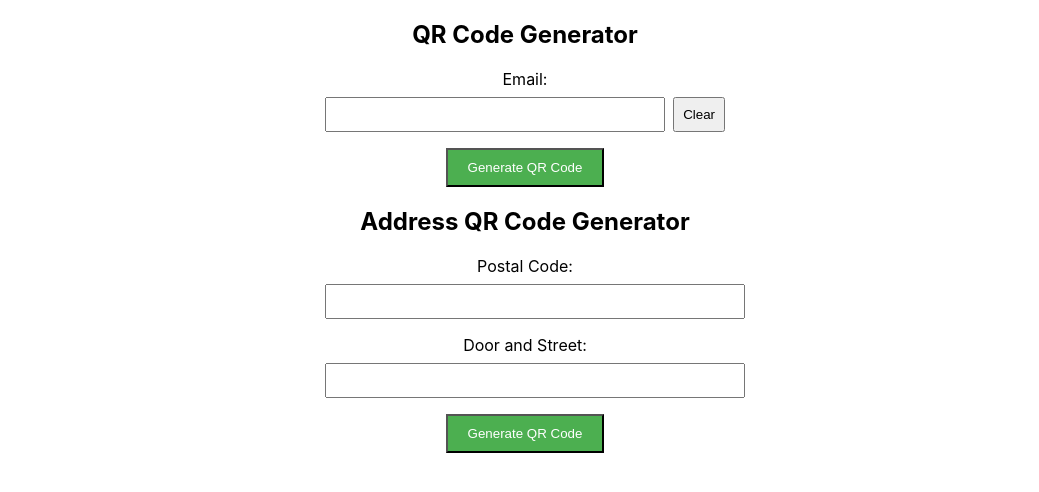
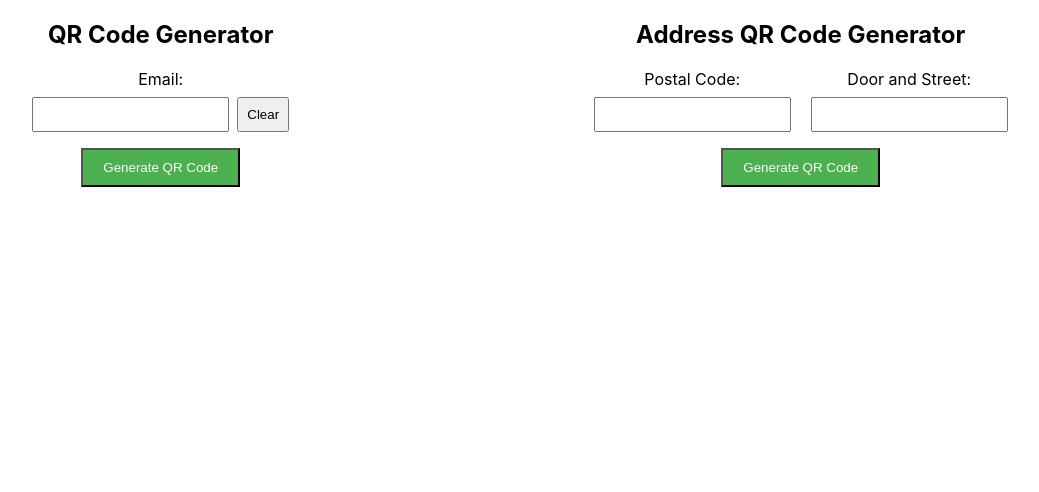
Before and after one commit to vinaychandran/qrcode, a React (Create React App) app: page / in a window 1280 px wide. Shown: the top 492 px of the page, without its empty margins (115-1154 px from the left). Built offline with nearby package versions, Linux system fonts and the light colour scheme.

Commit message:
styled a bit

```diff
--- a/src/App.js
+++ b/src/App.js
@@ -3,10 +3,10 @@ import AddressQRCodeGenerator from './qr-generator/AddressQRCodeGenerator';
 
 function App() {
   return (
-    <>
+    <div style={{display:'flex', justifyContent:'space-around'}}>
     <EmailQRCodeGenerator />
     <AddressQRCodeGenerator />
-    </>
+    </div>
   );
 }
 
--- a/src/qr-generator/AddressQRCodeGenerator.js
+++ b/src/qr-generator/AddressQRCodeGenerator.js
@@ -52,8 +52,11 @@ const AddressQRCodeGenerator = () => {
   };
 
   return (
-    <div style={{ maxWidth: '400px', margin: 'auto', textAlign: 'center' }}>
+    <div style={{ textAlign: 'center' }}>
       <h2>Address QR Code Generator</h2>
+
+      <div style={{display:'flex', justifyContent: 'space-between'}}>
+        <div>
 
             <label htmlFor="postalCodeInput" style={{ display: 'block', marginBottom: '8px' }}>
                 Postal Code:
@@ -63,9 +66,10 @@ const AddressQRCodeGenerator = () => {
                 id="postalCodeInput"
                 value={postalCode}
                 onChange={(e) => setPostalCode(e.target.value)}
-        style={{ width: '100%', padding: '8px', marginBottom: '16px' }}
+                style={{padding: '8px', margin: '0 10px 16px' }}
             />
-
+        </div>
+        <div>
         <label htmlFor="doorAndStreetInput" style={{ display: 'block', marginBottom: '8px' }}>
             Door and Street:
         </label>
@@ -74,8 +78,10 @@ const AddressQRCodeGenerator = () => {
             id="doorAndStreetInput"
             value={doorAndStreet}
             onChange={(e) => setDoorAndStreet(e.target.value)}
-        style={{ width: '100%', padding: '8px', marginBottom: '16px' }}
+            style={{  padding: '8px', margin: '0 10px 16px'}}
         />
+        </div>
+        </div>
 
       <button
         onClick={generateQRCode}
@@ -85,10 +91,18 @@ const AddressQRCodeGenerator = () => {
       </button>
 
       <div style={{ marginTop: '16px' }}>
+
+
+        {/* Display API result (for testing purposes) */}
+        {apiResult && (
+          <div>
+            <h3>Address:</h3>
+            <pre>{  `Postal Code: ${postalCode}\nAddress: ${apiResult[0].pref}  ${apiResult[0].city} ${apiResult[0].town} ${doorAndStreet}`}</pre>
+          </div>
+        )}
+
         {/* Display QR Code */}
         {generatedQR && <QRCode value={generatedQR} />}
-
-
       </div>
     </div>
   );
--- a/src/qr-generator/EmailQRCodeGenerator.js
+++ b/src/qr-generator/EmailQRCodeGenerator.js
@@ -32,7 +32,7 @@ const QRCodeGenerator = () => {
   };
 
   return (
-    <div style={{ maxWidth: '400px', margin: 'auto', textAlign: 'center' }}>
+    <div style={{  textAlign: 'center' }}>
       <h2>QR Code Generator</h2>
 
       <label htmlFor="emailInput" style={{ display: 'block', marginBottom: '8px' }}>
```
Lines whose indentation alone changed are shown as unchanged.
